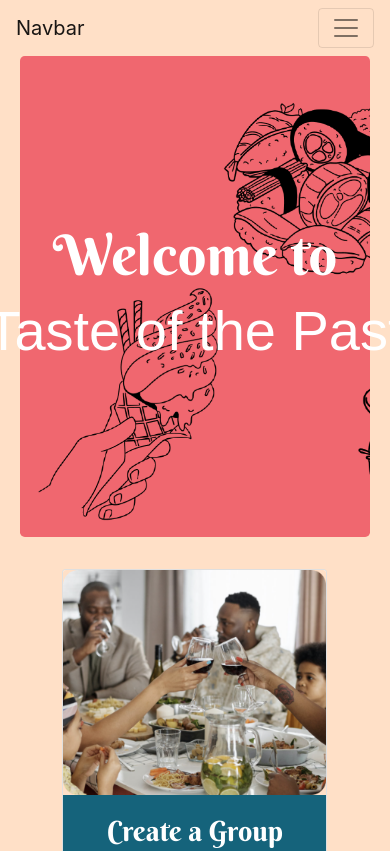
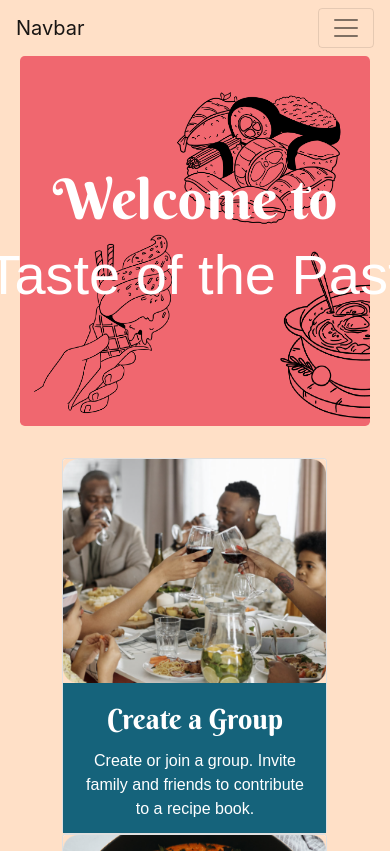
Before and after one commit to Karavd/Taste-of-the-Past, a plain HTML site: page index.html in a window 390 px wide. Shown: the top 851 px of the page. Drawn offline with nearby package versions, Linux system fonts and the light colour scheme; a web font is replaced by a local one.

Commit message:
media queries update

```diff
--- a/css/style.css
+++ b/css/style.css
@@ -97,11 +97,21 @@
 }
 
 
-/* @media (min-width:768px) {
-.card-text {
-    height: 120px;
-}
-    } */
+@media (max-width: 600px) {
+    .jumbotron {
+        background-image: url(../images/Jumbo\ Background.png);
+        background-size: cover;
+        background-repeat: no-repeat;
+        height: calc(45vh - 10px);
+        display: flex;
+        align-items: center;
+        justify-content: center;
+      }
+
+
+
+
+    }
 
 
 
```
Also changed, not shown: index.html (+1 -0 lines), 1 other file.
